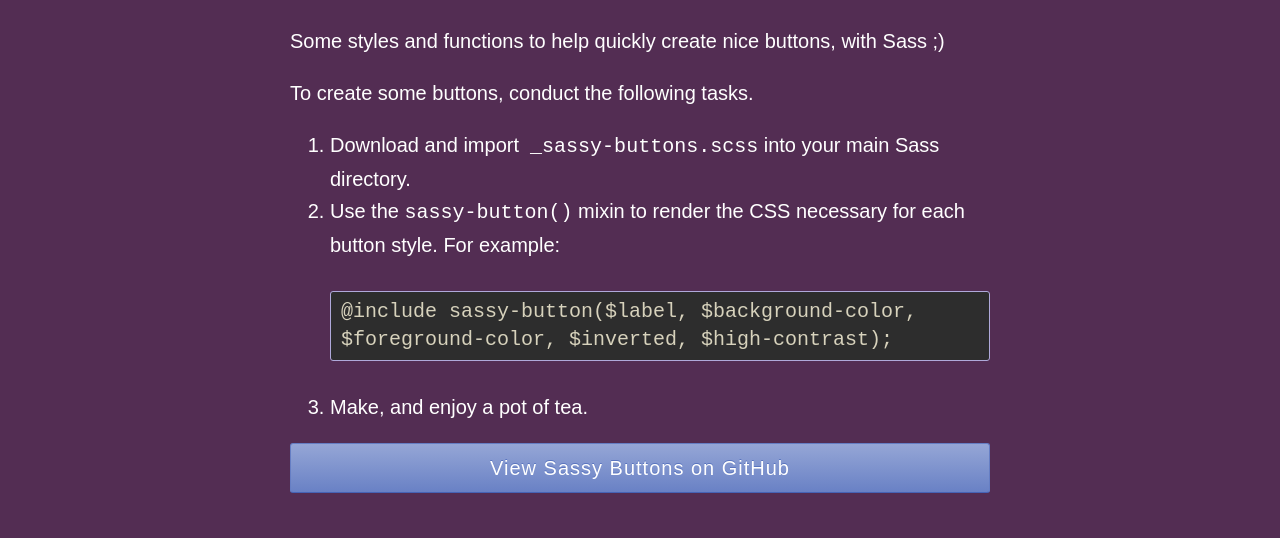
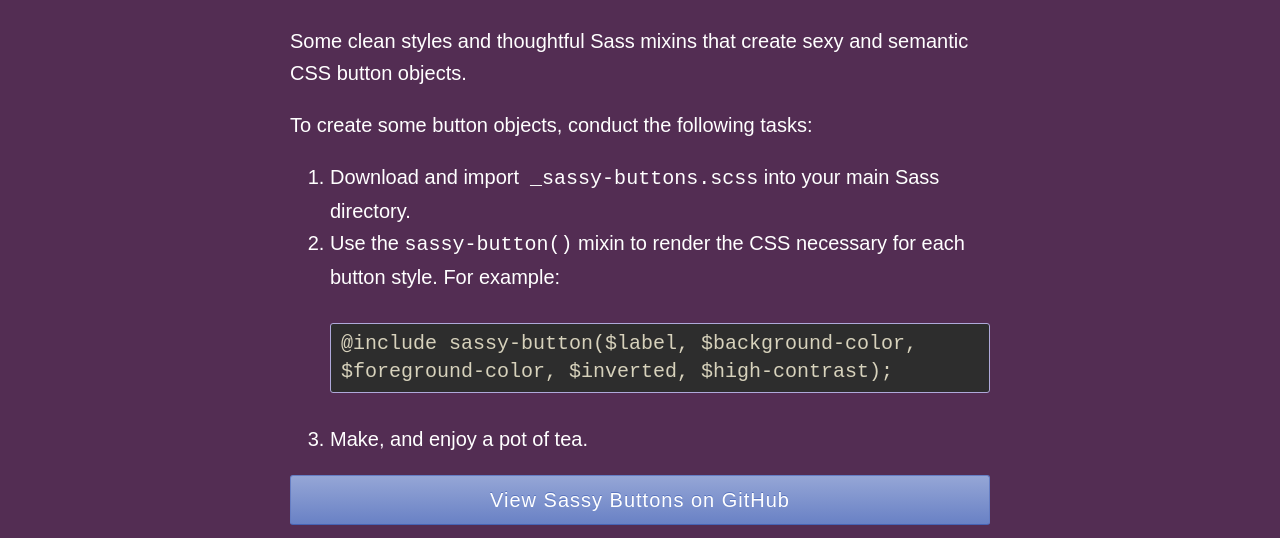
Before and after one commit to beaucharman/sassy-buttons, a plain HTML site: page index.html in a window 1280 px wide. Shown: the part 262-800 px from the top of the page. Drawn offline with Linux system fonts and the light colour scheme.

Commit message:
change description

```diff
--- a/index.html
+++ b/index.html
@@ -14,8 +14,8 @@
     <div class="page-wrap">
       <header class="page-header">
         <h1>Sassy Buttons!!</h1>
-        <p>Some styles and functions to help quickly create nice buttons, with Sass ;)</p>
-        <p>To create some buttons, conduct the following tasks.</p>
+        <p>Some clean styles and thoughtful Sass mixins that create sexy and semantic CSS button objects.</p>
+        <p>To create some button objects, conduct the following tasks:</p>
         <ol>
           <li>Download and import &nbsp;<code>_sassy-buttons.scss</code>&nbsp;into your main Sass directory.</li>
           <li>Use the&nbsp;<code>sassy-button()</code>&nbsp;mixin to render the CSS necessary for each button style. For example:
```
Also changed, not shown: 2 other files.
